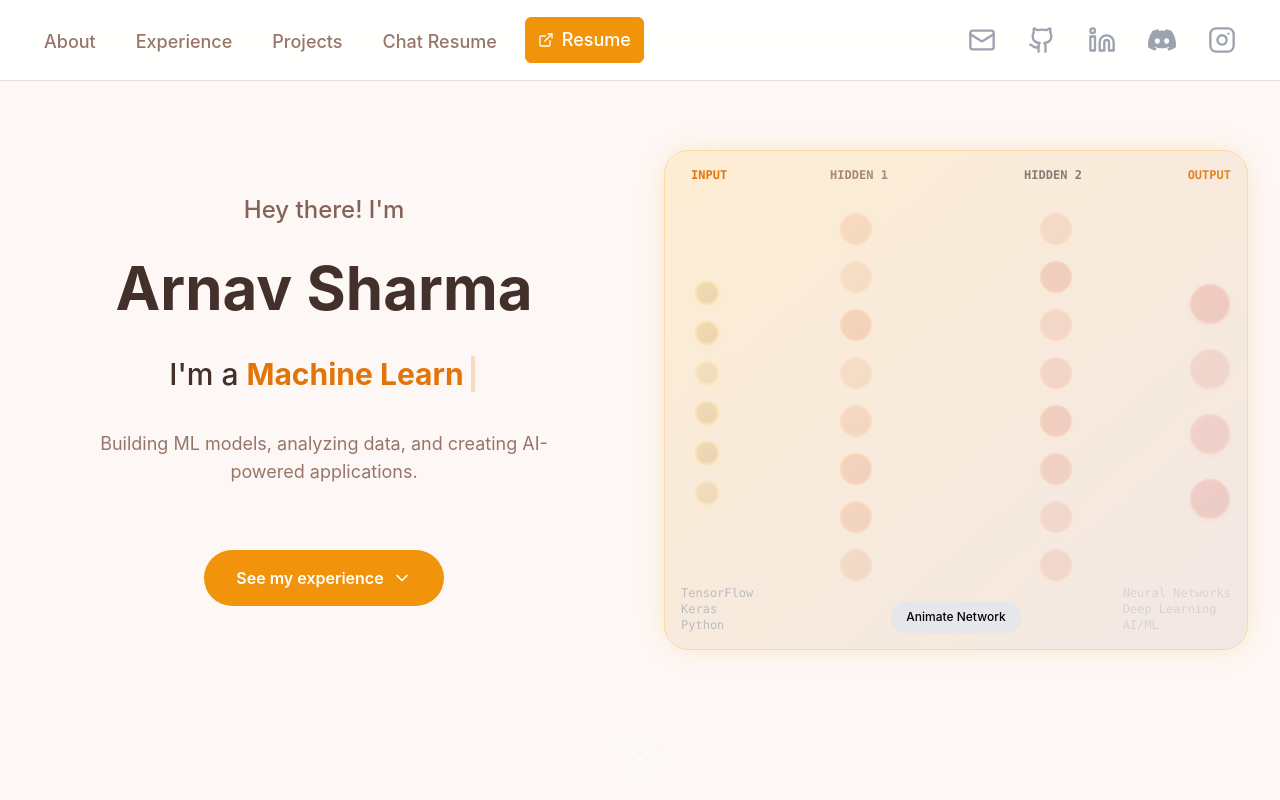
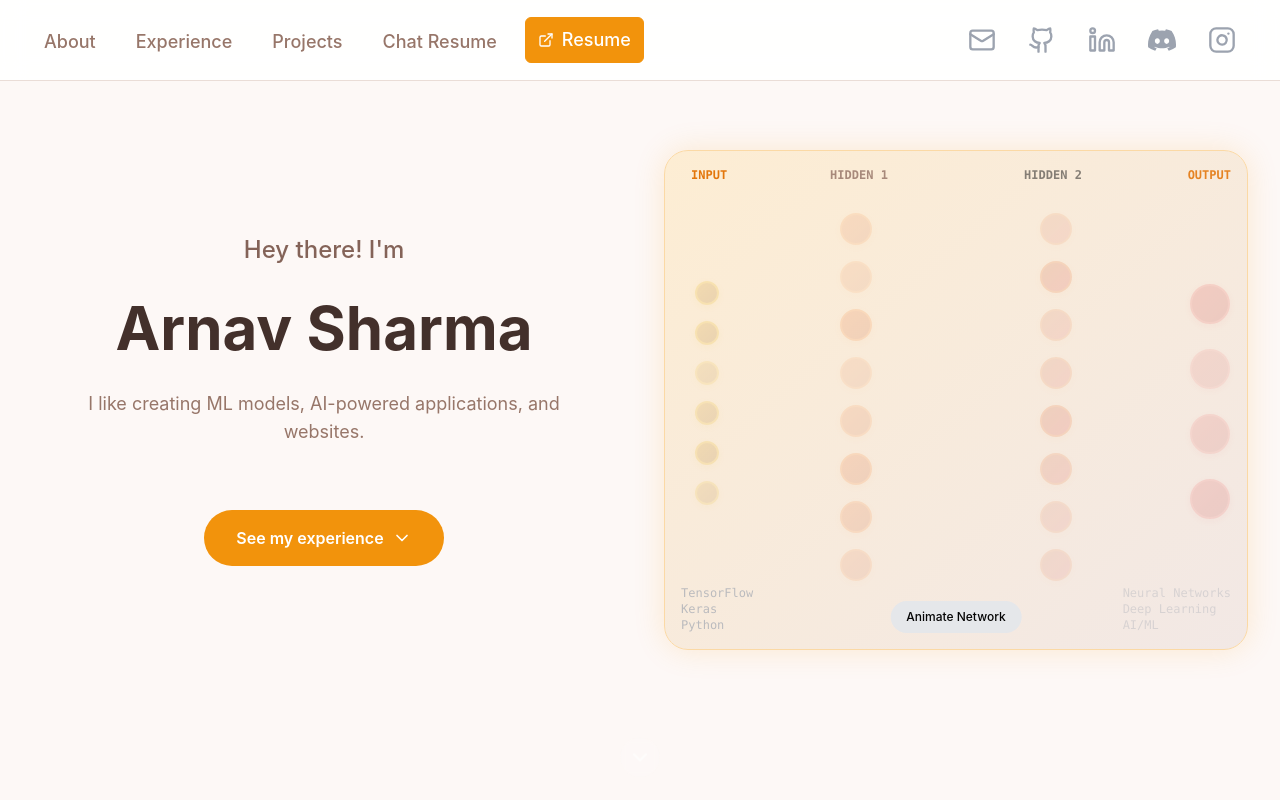
Before and after one commit to Arnavsharma2/Personal-Website, a Next.js app: page / in a window 1280 px wide. Shown: the top 800 px of the page. Built offline with nearby package versions, Linux system fonts and the light colour scheme.

Commit message:
removed auto typing text

```diff
--- a/components/Hero.tsx
+++ b/components/Hero.tsx
@@ -81,50 +81,9 @@ export default function Hero() {
   const [nodeBrightness, setNodeBrightness] = useState<{[key: string]: number}>({})
   const [timeRemaining, setTimeRemaining] = useState(0)
 
-  // State for typing animation
-  const [currentRole, setCurrentRole] = useState(0)
-  const [displayedText, setDisplayedText] = useState('')
-  const [isDeleting, setIsDeleting] = useState(false)
-
   // State for interactive features
   const [hoveredElement, setHoveredElement] = useState<string | null>(null)
   const [soundEnabled, setSoundEnabled] = useState(false)
-
-  // Roles for typing animation - based on actual work
-  const roles = useMemo(() => [
-    'Machine Learning Engineer',
-    'Python Developer',
-    'AI/ML Specialist',
-    'Data Scientist',
-    'Software Engineer',
-    'Reddit Data Analyst',
-    'NLP Engineer',
-    'Predictive Modeler'
-  ], [])
-
-
-  // Typing animation effect - optimized with slower updates
-  useEffect(() => {
-    const currentRoleText = roles[currentRole]
-    const timeout = setTimeout(() => {
-      if (!isDeleting) {
-        if (displayedText.length < currentRoleText.length) {
-          setDisplayedText(currentRoleText.slice(0, displayedText.length + 1))
-        } else {
-          setTimeout(() => setIsDeleting(true), 2000)
-        }
-      } else {
-        if (displayedText.length > 0) {
-          setDisplayedText(displayedText.slice(0, -1))
-        } else {
-          setIsDeleting(false)
-          setCurrentRole((prev) => (prev + 1) % roles.length)
-        }
-      }
-    }, isDeleting ? 75 : 150) // Slower updates for better performance
-
-    return () => clearTimeout(timeout)
-  }, [displayedText, isDeleting, currentRole, roles])
 
   // Store timeout IDs for cleanup
   const [timeoutIds, setTimeoutIds] = useState<ReturnType<typeof setTimeout>[]>([])
@@ -375,39 +334,13 @@ export default function Hero() {
               Arnav Sharma
             </motion.h1>
 
-            <motion.div
+            <motion.p
               initial={{ opacity: 0, y: 20 }}
               animate={{ opacity: 1, y: 0 }}
               transition={{ duration: 0.8, delay: 0.5 }}
-              className="text-lg sm:text-xl lg:text-2xl xl:text-3xl text-primary-900 font-medium min-h-[2.5rem] lg:min-h-[3rem] flex items-center justify-center whitespace-nowrap"
+              className="text-base sm:text-lg text-primary-700 mt-6 max-w-lg mx-auto"
             >
-              <span className="mr-2 flex-shrink-0">I&apos;m a</span>
-              <motion.span
-                key={currentRole}
-                initial={{ opacity: 0, y: 20 }}
-                animate={{ opacity: 1, y: 0 }}
-                exit={{ opacity: 0, y: -20 }}
-                transition={{ duration: 0.3 }}
-                className="text-accent-600 font-bold flex-shrink-0"
-              >
-                {displayedText}
-                <motion.span
-                  animate={{ opacity: [0, 1, 0] }}
-                  transition={{ duration: 1, repeat: Infinity }}
-                  className="ml-1"
-                >
-                  |
-                </motion.span>
-              </motion.span>
-            </motion.div>
-
-            <motion.p
-              initial={{ opacity: 0, y: 20 }}
-              animate={{ opacity: 1, y: 0 }}
-              transition={{ duration: 0.8, delay: 0.7 }}
-              className="text-base sm:text-lg text-primary-700 mt-4 max-w-lg mx-auto"
-            >
-              Building ML models, analyzing data, and creating AI-powered applications.
+              I like creating ML models, AI-powered applications, and websites.
             </motion.p>
 
             <motion.div
```
